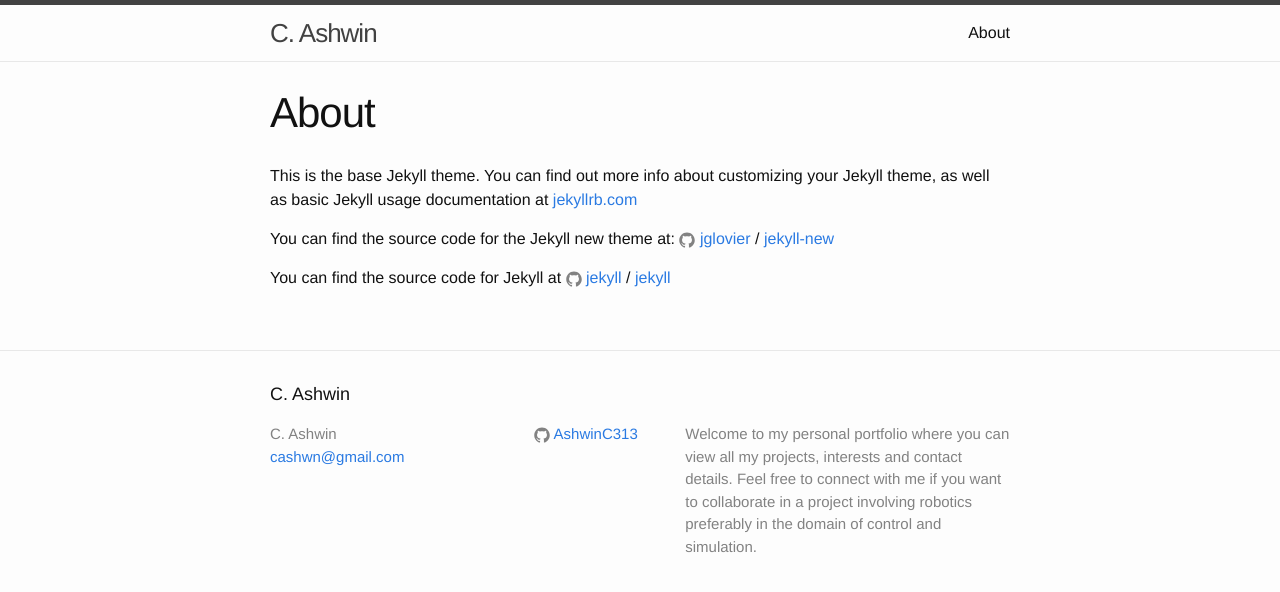
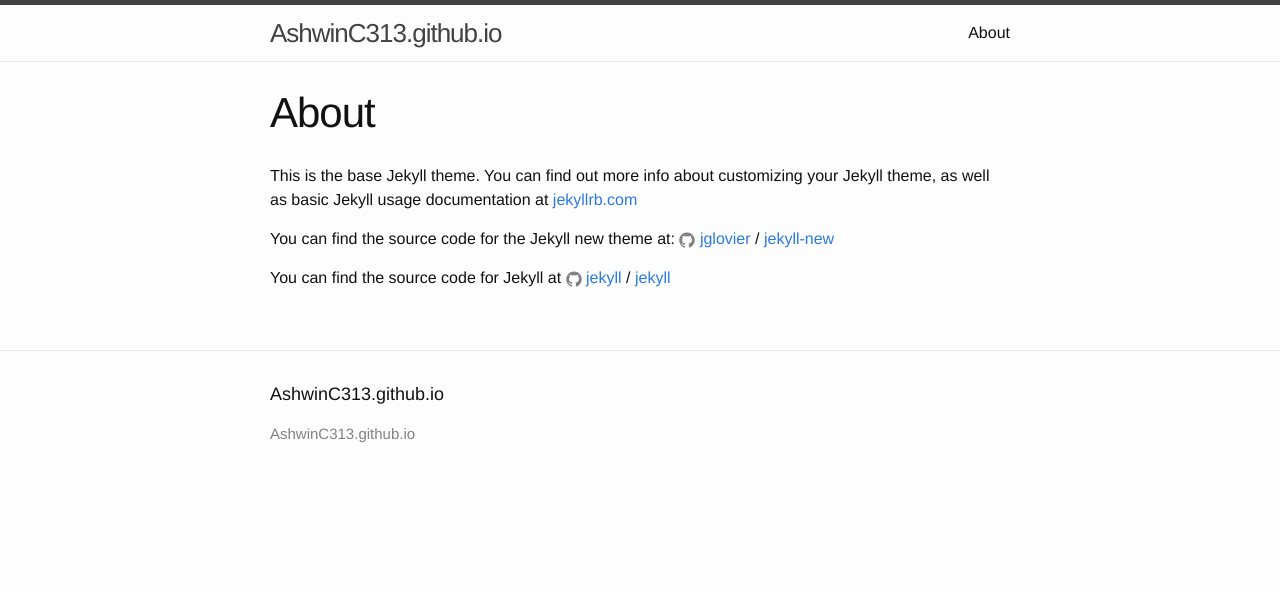
Before and after one commit to AshwinC313/AshwinC313.github.io, a Jekyll site: the page built from about.md, in a window 1280 px wide. Shown: the top 592 px of the page. Built offline with Jekyll 4.4.1, drawn with Linux system fonts in a browser that asks for light colours.

Commit message:
Update _config.yml

```diff
--- a/_config.yml
+++ b/_config.yml
@@ -1,21 +1,2 @@
-# Welcome to Jekyll!
-#
-# This config file is meant for settings that affect your whole blog, values
-# which you are expected to set up once and rarely need to edit after that.
-# For technical reasons, this file is *NOT* reloaded automatically when you use
-# 'jekyll serve'. If you change this file, please restart the server process.
-
-# Site settings
-title: C. Ashwin
-email: cashwn@gmail.com
-description: > # this means to ignore newlines until "baseurl:"
- Welcome to my personal portfolio where you can view all my projects, interests and contact details. Feel free to connect with me if you want to collaborate
- in a project involving robotics preferably in the domain of control and simulation.
-baseurl: "" # the subpath of your site, e.g. /blog
-url: "http://yourdomain.com" # the base hostname & protocol for your site
-# twitter_username: jekyllrb
-github_username:  AshwinC313
-
-# Build settings
+name: Ashwin Chakravartula, MSc. Robotic Systems Engineering @ RWTH Aachen
 markdown: kramdown
-theme: jekyll-theme-cayman
```
